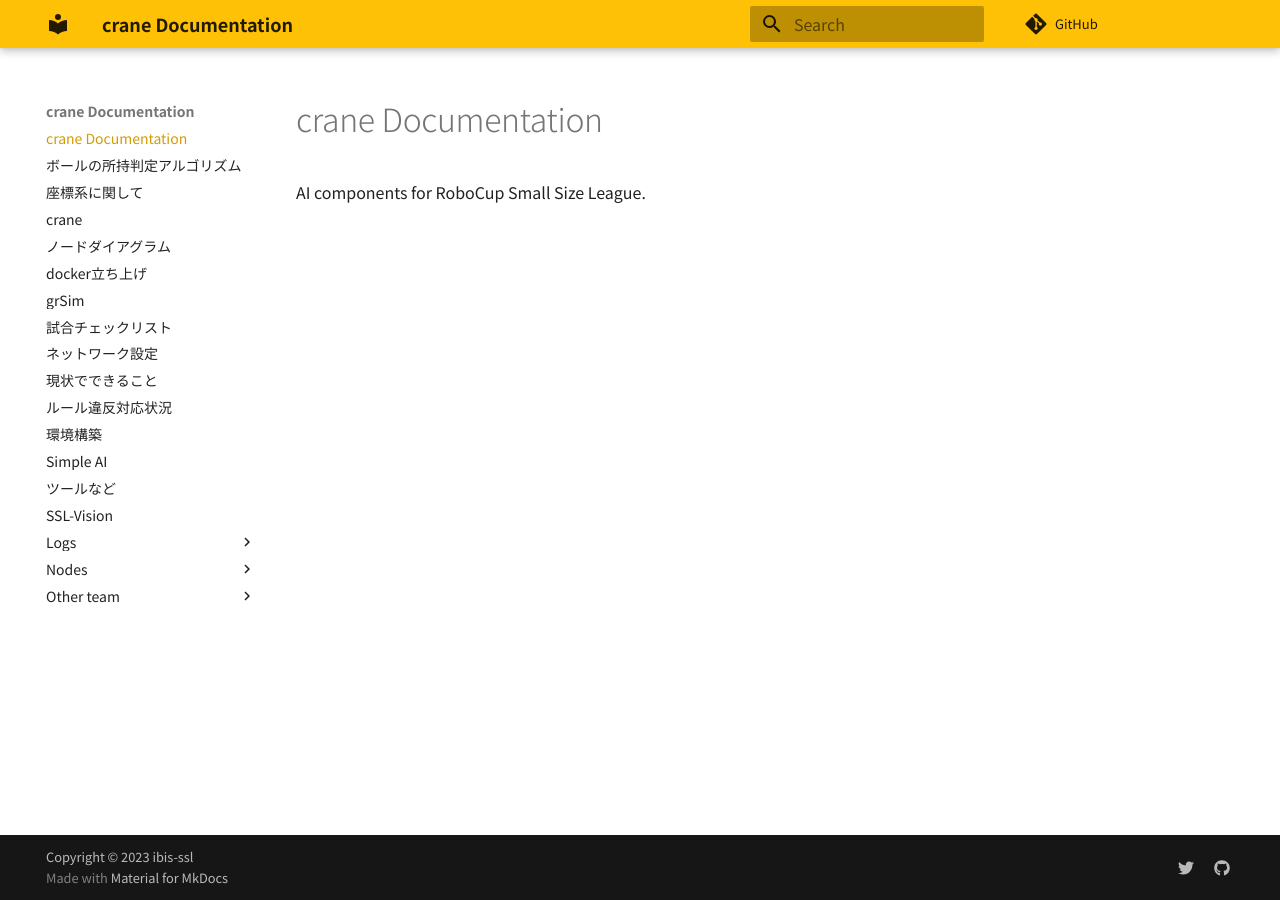
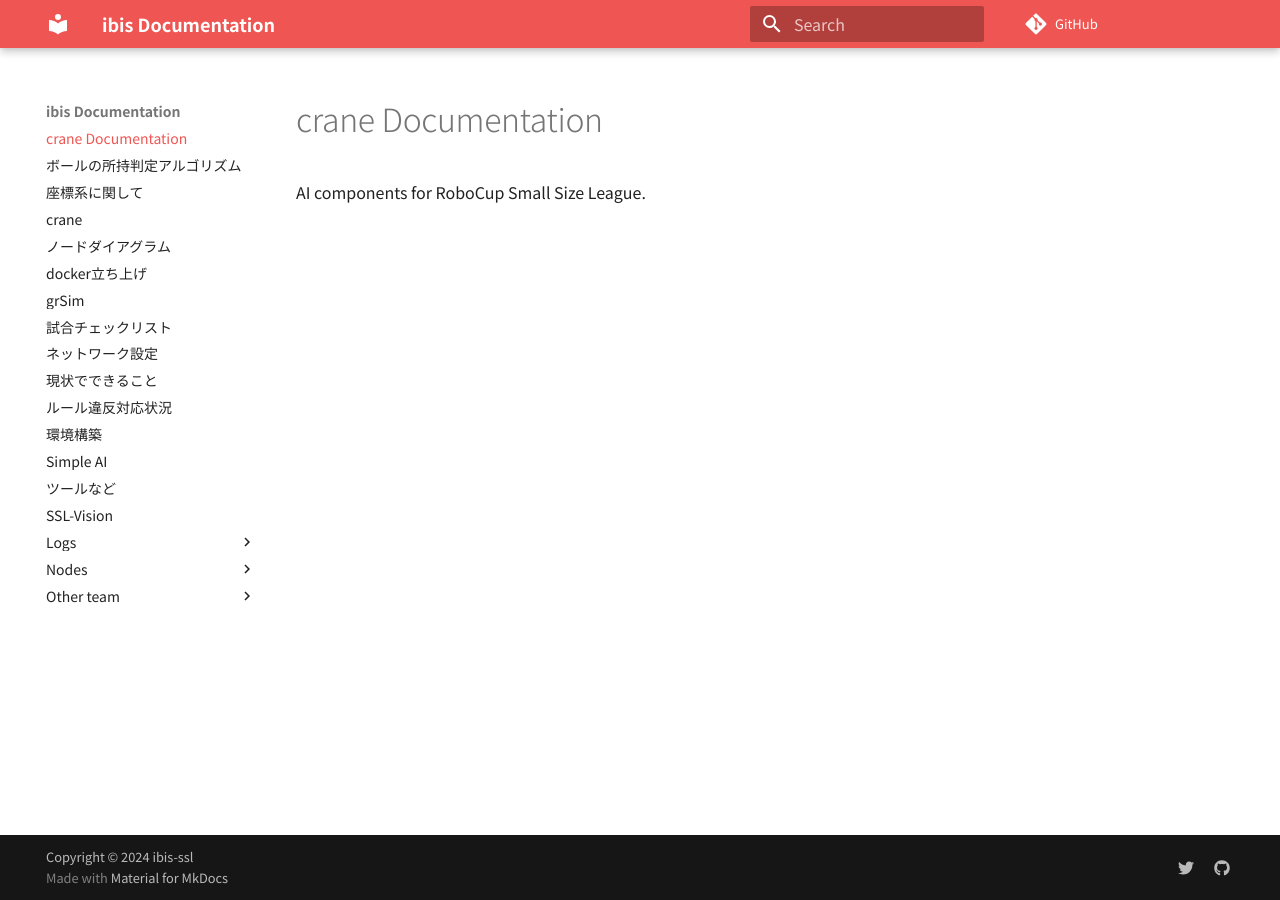
Before and after one commit to ibis-ssl/ibis_documentation, an MkDocs documentation site: the page built from docs/index.md, in a window 1280 px wide. Built offline with MkDocs 1.6.1 and Material for MkDocs 9.7.7, drawn with Linux system fonts in a browser that asks for light colours; nearby versions of some CDN libraries; some web fonts are replaced; comment, search, counter and statistics services are not loaded.

Commit message:
Update mkdocs.yml

```diff
--- a/mkdocs.yml
+++ b/mkdocs.yml
@@ -1,9 +1,9 @@
 repo_url: https://github.com/ibis-ssl/crane_documentation
-site_name: crane Documentation
+site_name: ibis Documentation
 theme:
   name: material
   palette:
-    primary: amber
+    primary: red
 
 extra:
   font:
@@ -13,13 +13,13 @@ extra:
     language: en
   social:
     - icon: fontawesome/brands/twitter
-      link: https://twitter.com/ibis_ssl
+      link: https://twitter.com/team_ibis
     - icon: fontawesome/brands/github
       link: https://github.com/ibis-ssl
 #  analytics:
 #    provider: google
 #    property: G-P5846VEQ4L
-copyright: "Copyright &copy; 2023 ibis-ssl"
+copyright: "Copyright &copy; 2024 ibis-ssl"
 plugins:
   - search
   - git-revision-date-localized
```
